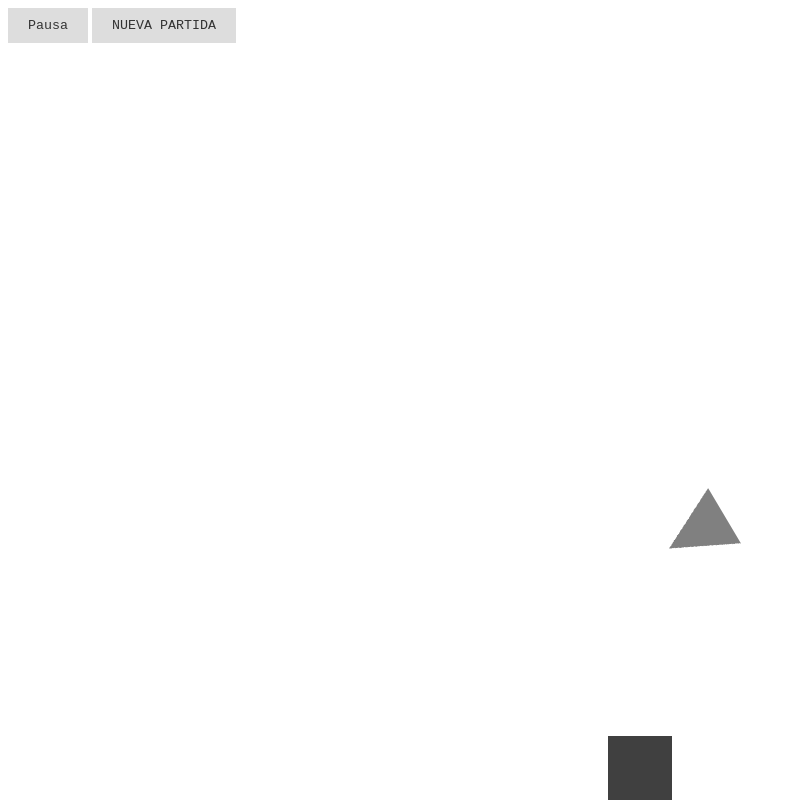
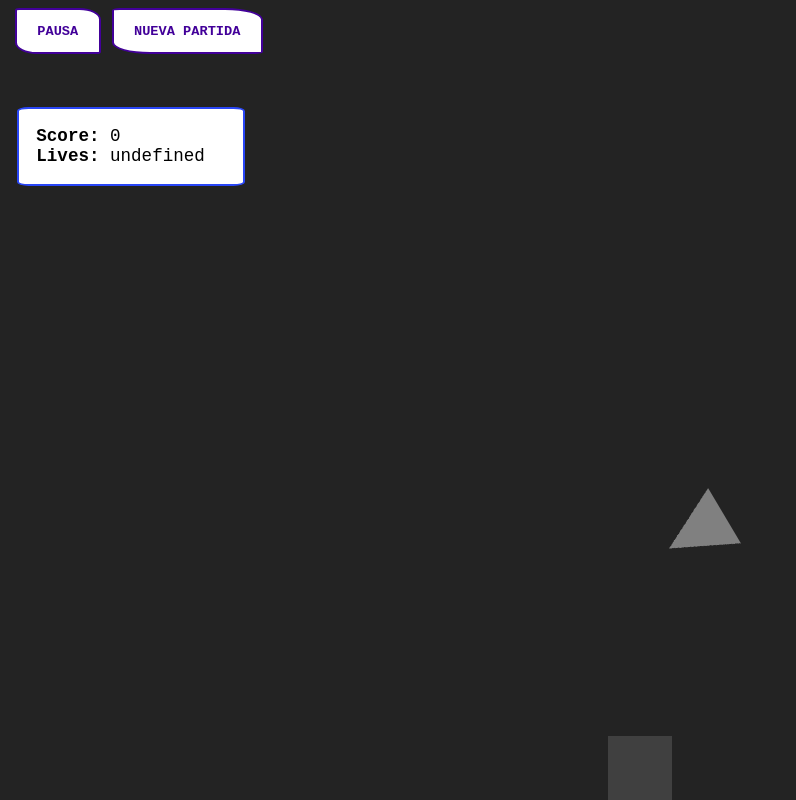
Before and after one commit to Natsume-17/p2p-mod5, a plain HTML site: page index.html in a window 1280 px wide. Shown: the whole page, without its empty margins (0-796 px from the left). Drawn offline with Linux system fonts and the light colour scheme.

Commit message:
Cambios en varios archivos
- Siguiendo los pasos del 1 al 6 de la práctica, añadí y modifiqué el código oportuno.
- Añadido el archivo 'Boss.js' (punto 6).
- Añadidos y editados algunos estilos en 'game.css'.

~ Fallos / errores ~
- El contador de 'lives' no funciona (punto 4). Por eso, el 4.2 no se sabe si funciona.
- El jugador no muere durante dos segundos (punto 4.1).
- La variable 'lives' no está definida (punto 5).

```diff
--- a/Game.js
+++ b/Game.js
@@ -17,6 +17,7 @@ class Game {
         this.opponentShots = []; // Disparos del oponente
         this.xDown = null; //  Posición en la que el usuario ha tocado la pantalla
         this.paused = false; // Indica si el juego está pausado
+        this.score = 0; // Indica la puntuación del jugador
     }
 
     /**
@@ -214,7 +215,7 @@ class Game {
     /**
      * resetea el juego
      */
-     resetGame () {
+    resetGame () {
        document.location.reload();
      }
 
@@ -237,6 +238,8 @@ class Game {
             this.checkCollisions();
             this.render();
         }
+        document.getElementById("scoreli").innerHTML = "<strong>Score:</strong> " + this.score;
+        document.getElementById("livesli").innerHTML = "<strong>Lives:</strong> " + this.player.lives;
     }
 
     /**
--- a/Opponent.js
+++ b/Opponent.js
@@ -68,8 +68,8 @@ class Opponent extends Character {
             setTimeout(() => {
                 this.game.removeOpponent();
             }, 2000);
+            this.game.score += 1;
             super.collide();
         }
-
     }
 }
--- a/Player.js
+++ b/Player.js
@@ -7,22 +7,23 @@ class Player extends Character {
      * Inicializa un jugador
      * @param game {Game} La instancia del juego al que pertenece el jugador
      */
-    constructor (game) {
+    constructor(game) {
         const height = PLAYER_HEIGHT * game.width / 100,
             width = PLAYER_WIDTH * game.width / 100,
             x = game.width / 2 - width / 2,
             y = game.height - height,
             speed = PLAYER_SPEED,
             myImage = PLAYER_PICTURE,
-            myImageDead = PLAYER_PICTURE_DEAD;
+            myImageDead = PLAYER_PICTURE_DEAD,
+            lives = PLAYER_LIVES;
 
-        super(game, width, height, x, y, speed, myImage, myImageDead);
+        super(game, width, height, x, y, speed, myImage, myImageDead, lives);
     }
 
     /**
      * Actualiza los atributos de posición del jugador y los disparos en función de las teclas pulsadas
      */
-    update () {
+    update() {
         if (!this.dead) {
             switch (this.game.keyPressed) {
                 case KEY_LEFT:
@@ -46,11 +47,24 @@ class Player extends Character {
      * Mata al jugador
      */
     collide() {
-        if (!this.dead) {
+        /*if (!this.dead) {
             setTimeout(() => {
                 this.game.endGame();
             }, 2000);
             super.collide();
+        }*/
+        if (this.lives === 0) {
+            setTimeout(() => {
+                this.game.endGame();
+            }, 2000);
+            super.collide();
+        } else {
+            setTimeout(() => {
+                this.lives = this.lives - 1;
+                this.image.src = this.myImage;
+            }, 2000);
+            super.collide();
+            this.dead = false;
         }
     }
 }
--- a/game.css
+++ b/game.css
@@ -1,18 +1,18 @@
 html {
   overflow: hidden;
 }
-
+body {
+	background-color: rgb(35, 35, 35);
+}
 .Opponent {
 	animation: rotation 3s infinite linear;
 	-webkit-animation: rotation 3s infinite linear;
 }
-
 .paused .Opponent {
 	animation: none;
 	-webkit-animation: none;
 }
-
-@-webkit-keyframes rotation {
+@keyframes rotation {
 	from {
 		transform: rotate(0deg);
 		-webkit-transform: rotate(0deg);
@@ -22,13 +22,31 @@ html {
 		-webkit-transform: rotate(359deg);
 	}
 }
-
 .gamebutton {
-	border: none;
-	background: #ddd;
-	color: #333;
-	padding: 10px 20px;
-	outline: none;
-	font-family: monospace;
+	border: 2px solid #420099;
+	background: #fff;
+	padding: 1em 1.5em;
+	margin-left: 0.5em;
+	font: bold 1.05em monospace;
 	cursor: pointer;
+    color: #420099;
+    border-radius: 5% 25% 5% 25%;
+    text-transform: uppercase;
+    transition: ease-in 0.2s all;
 }
+.gamebutton:hover {
+    background: #2946f6;
+    border: 2px solid #fff;
+    color: #fff;
+}
+#marcador {
+	background-color: #fff;
+	list-style-type: none;
+	padding: 1em;
+	margin-top: 3em;
+	margin-left: 0.5em;
+	width: 15%;
+	border: 2px solid #2946f6;
+	border-radius: 5%;
+	font: normal 1.35em monospace;
+}
--- a/index.html
+++ b/index.html
@@ -15,7 +15,11 @@
 
 <body>
   <button id="pause" class="gamebutton" onclick="this.blur();">Pausa</button>
-  <button id="reset" class="gamebutton" onclick="this.blur();">NUEVA PARTIDA</button>
+  <button id="reset" class="gamebutton" onclick="this.blur();">Nueva partida</button>
+  <ul id="marcador">
+    <li id="scoreli"></li>
+    <li id="livesli"></li>
+  </ul>
 </body>
 
 </html>
--- a/main.js
+++ b/main.js
@@ -3,6 +3,8 @@ const OPPONENT_HEIGHT = 5,
     OPPONENT_PICTURE_DEAD = "assets/malo_muerto.png",
     OPPONENT_SPEED = 5,
     OPPONENT_WIDTH = 5,
+    BOSS_PICTURE = "assets/jefe.png",
+    BOSS_PICTURE_DEAD = "assets/jefe_muerto.png",
     GAME_OVER_PICTURE = "assets/game_over.png",
     KEY_LEFT = "LEFT",
     KEY_RIGHT = "RIGHT",
@@ -13,6 +15,8 @@ const OPPONENT_HEIGHT = 5,
     PLAYER_PICTURE_DEAD = "assets/bueno_muerto.png",
     PLAYER_SPEED = 20,
     PLAYER_WIDTH = 5,
+    PLAYER_LIVES = 3,
+    PLAYER_WIN_PICTURE = "assets/you_win.png",
     SHOT_HEIGHT = 1.5,
     SHOT_SPEED = 20,
     SHOT_PICTURE_PLAYER = "assets/shot1.png",
```
Also changed, not shown: Boss.js (added, +15 -0 lines), 1 other file. Lines whose indentation alone changed are shown as unchanged.
